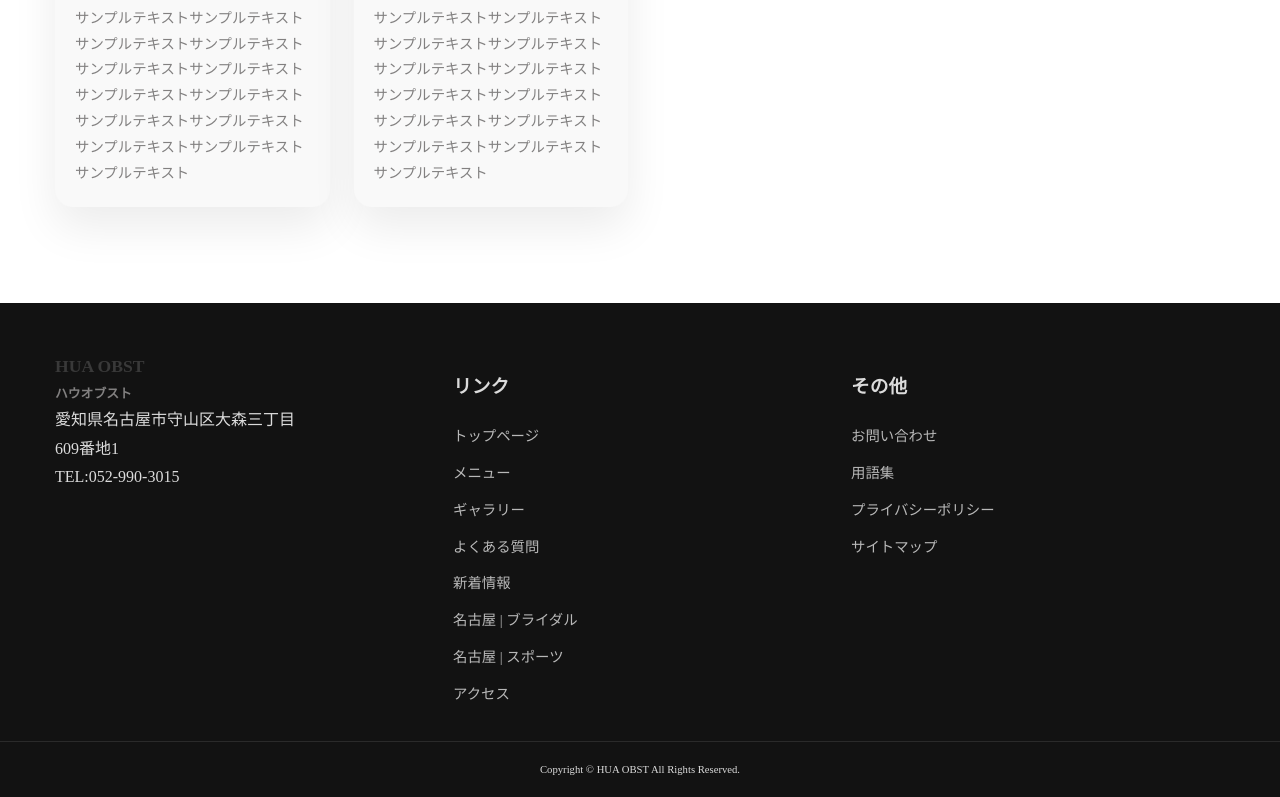
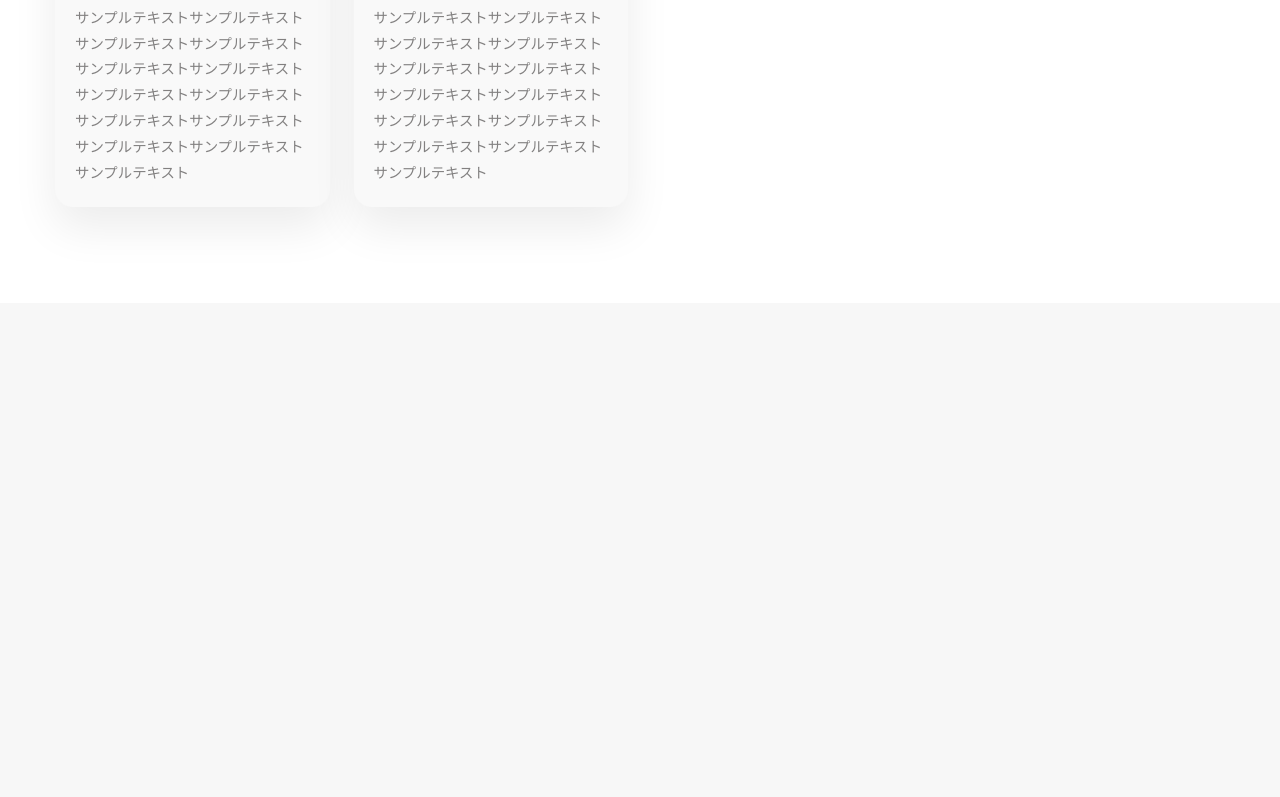
Before and after one commit to NakayamaNaoto/house-cleaning, a React (Vite) app: page / in a window 1280 px wide. Shown: the part 9008-9805 px from the top of the page. After the commit the page ends 9311 px from the top, so only its background shows below. Built offline with nearby package versions, Linux system fonts and the light colour scheme.

Commit message:
フッターを削除
(cherry picked from commit ac991bd07df6b018da72af175f94255d2efdb23d)

```diff
--- a/src/App.tsx
+++ b/src/App.tsx
@@ -1,6 +1,5 @@
 import "./App.scss";
 import Header from "./components/layout/Header";
-import Footer from "./components/layout/Footer";
 import HeroSection from "./components/sections/HeroSection";
 import LeadSection from "./components/sections/LeadSection";
 import StrengthsSection from "./components/sections/StrengthsSection";
@@ -26,7 +25,6 @@ function App() {
                 <PricingSection />
                 <GridShowcaseSection />
             </main>
-            <Footer />
         </>
     );
 }
--- a/src/components/layout/Footer.scss
+++ /dev/null
@@ -1,35 +0,0 @@
-.site-footer {
-    background: #121212;
-    color: rgba(255, 255, 255, 0.85);
-    padding-top: 3rem;
-
-    .footer__inner {
-        display: grid;
-        grid-template-columns: repeat(auto-fit, minmax(220px, 1fr));
-        gap: 1.5rem;
-    }
-
-    .footer__nav {
-        ul {
-            list-style: none;
-            padding: 0;
-            margin: 0.5rem 0 0;
-            display: flex;
-            flex-direction: column;
-            gap: 0.5rem;
-        }
-
-        a {
-            color: rgba(255, 255, 255, 0.7);
-            font-size: 0.9rem;
-        }
-    }
-
-    .footer__bottom {
-        margin-top: 2rem;
-        padding: 1rem 0;
-        border-top: 1px solid rgba(255, 255, 255, 0.1);
-        text-align: center;
-        font-size: 0.8rem;
-    }
-}
--- a/src/components/layout/Footer.tsx
+++ /dev/null
@@ -1,55 +0,0 @@
-import { primaryLinks, secondaryLinks } from "../../data/content";
-import "./Footer.scss";
-
-const Footer = () => {
-    return (
-        <footer className="site-footer">
-            <div className="container footer__inner">
-                <div>
-                    <div className="brand brand--foot">
-                        <span className="brand__title">HUA OBST</span>
-                        <span className="brand__subtitle">ハウオブスト</span>
-                    </div>
-                    <div className="footer__address">
-                        愛知県名古屋市守山区大森三丁目
-                        <br />
-                        609番地1
-                    </div>
-                    <div className="footer__tel">
-                        TEL:
-                        <a href="tel:0529903015" aria-label="電話番号 052-990-3015">
-                            052-990-3015
-                        </a>
-                    </div>
-                </div>
-
-                <div className="footer__nav">
-                    <h3>リンク</h3>
-                    <ul>
-                        {primaryLinks.map((link) => (
-                            <li key={link.href}>
-                                <a href={link.href}>{link.label}</a>
-                            </li>
-                        ))}
-                    </ul>
-                </div>
-
-                <div className="footer__nav">
-                    <h3>その他</h3>
-                    <ul>
-                        {secondaryLinks.map((link) => (
-                            <li key={link.href}>
-                                <a href={link.href}>{link.label}</a>
-                            </li>
-                        ))}
-                    </ul>
-                </div>
-            </div>
-            <div className="footer__bottom">
-                <small>Copyright &copy; HUA OBST All Rights Reserved.</small>
-            </div>
-        </footer>
-    );
-};
-
-export default Footer;
```
